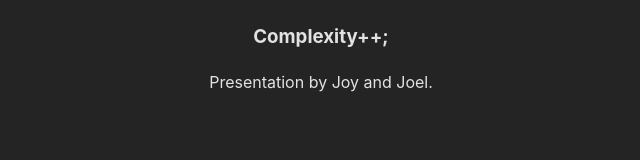
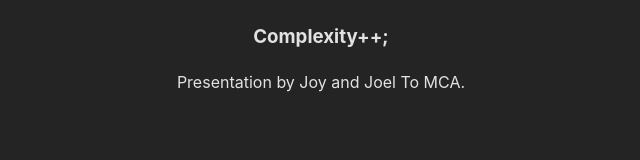
Before and after one commit to Karabiner07/joy-joel-app, a React (Vite) app: page / in a window 1280 px wide. Shown: the part 336-496 px from the top of the page, without its empty margins (319-959 px from the left). Built offline with nearby package versions, Linux system fonts and the light colour scheme.

Commit message:
added "to mca" to test pipeline

```diff
--- a/src/App.jsx
+++ b/src/App.jsx
@@ -9,7 +9,7 @@ function App() {
       <h1>Cloud Computing</h1>
       <h3>Complexity++;</h3>
       <p>
-          Presentation by Joy and Joel.
+          Presentation by Joy and Joel To MCA.
         </p>
       <div className="card">
 
```
